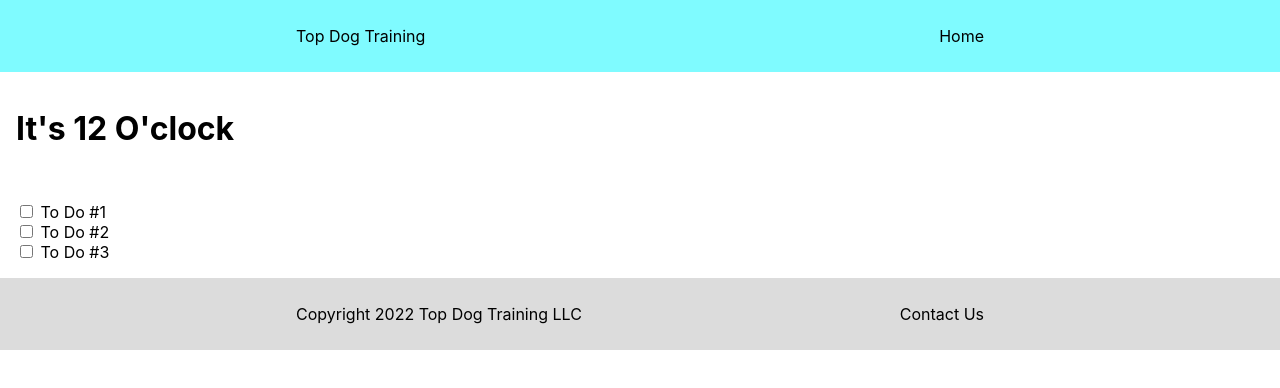
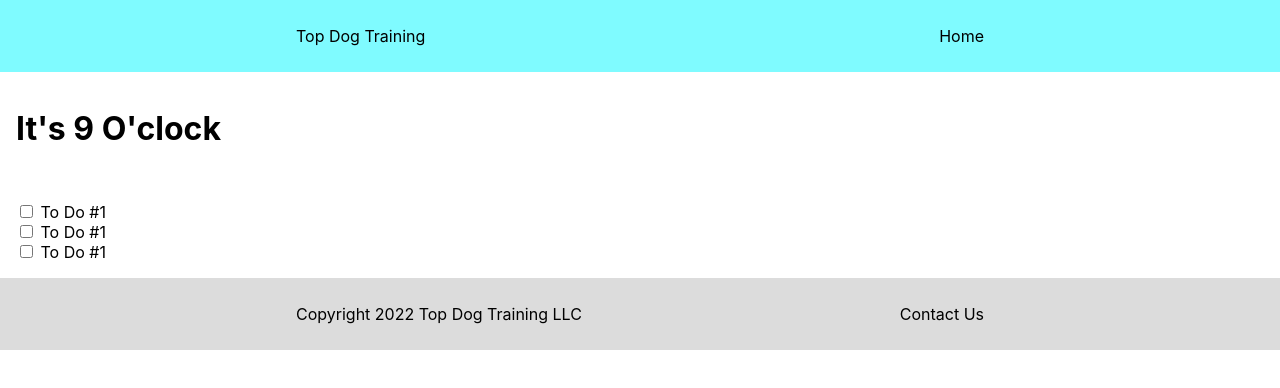
Before and after one commit to ajthraen/RCC, a React (Create React App) app in the folder my-app/: page / in a window 1280 px wide. Shown: the top 388 px of the page. Built offline with nearby package versions, Linux system fonts and the light colour scheme.

Commit message:
react CC5

```diff
--- a/my-app/src/Components/GoodMorning.jsx
+++ b/my-app/src/Components/GoodMorning.jsx
@@ -1,7 +1,7 @@
 import React from 'react';
 
 const GoodMorning = () => {
-    let timeOfDay = 12;
+    let timeOfDay = 9;
     return (
         <div className='container1'>
             <h1>It's {timeOfDay} O'clock</h1>
--- /dev/null
+++ b/my-app/src/Components/ToDoItem.jsx
@@ -0,0 +1,9 @@
+import React from 'react';
+
+const ToDoItem = () => {
+    return (
+        <div className='toDoItemStyle'><input type="checkbox" /> To Do #1 </div>
+    );
+}
+
+export default ToDoItem;
--- a/my-app/src/Components/UList.jsx
+++ b/my-app/src/Components/UList.jsx
@@ -1,11 +1,12 @@
 import React from 'react';
+import ToDoItem from './ToDoItem.jsx'
 
 const UList = () => {
     return (
         <div className='container1'>
-            <div><input type="checkbox" /> To Do #1 </div>
-            <div><input type="checkbox" /> To Do #2 </div>
-            <div><input type="checkbox" /> To Do #3 </div>
+            <ToDoItem />
+            <ToDoItem />
+            <ToDoItem />
         </div>
     );
 }
```
